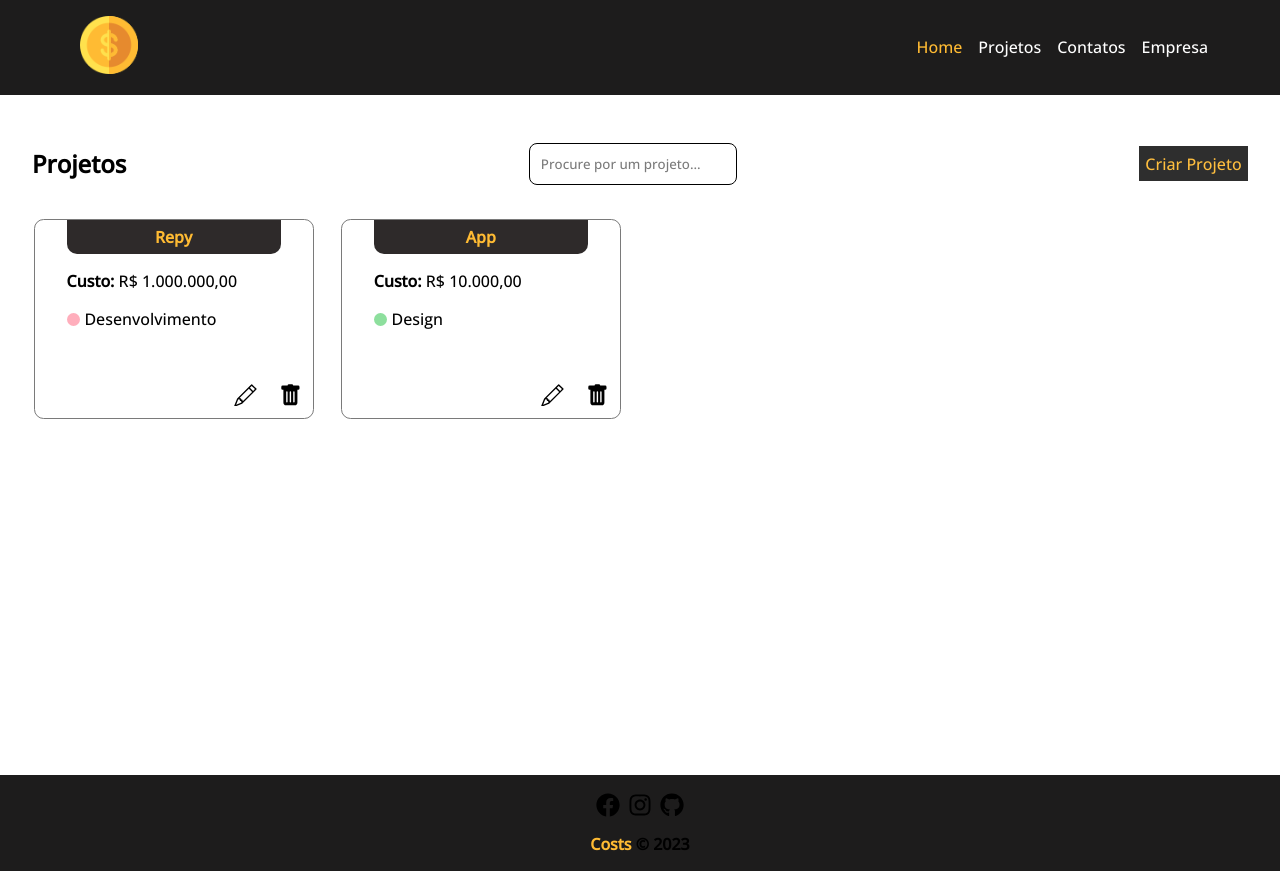
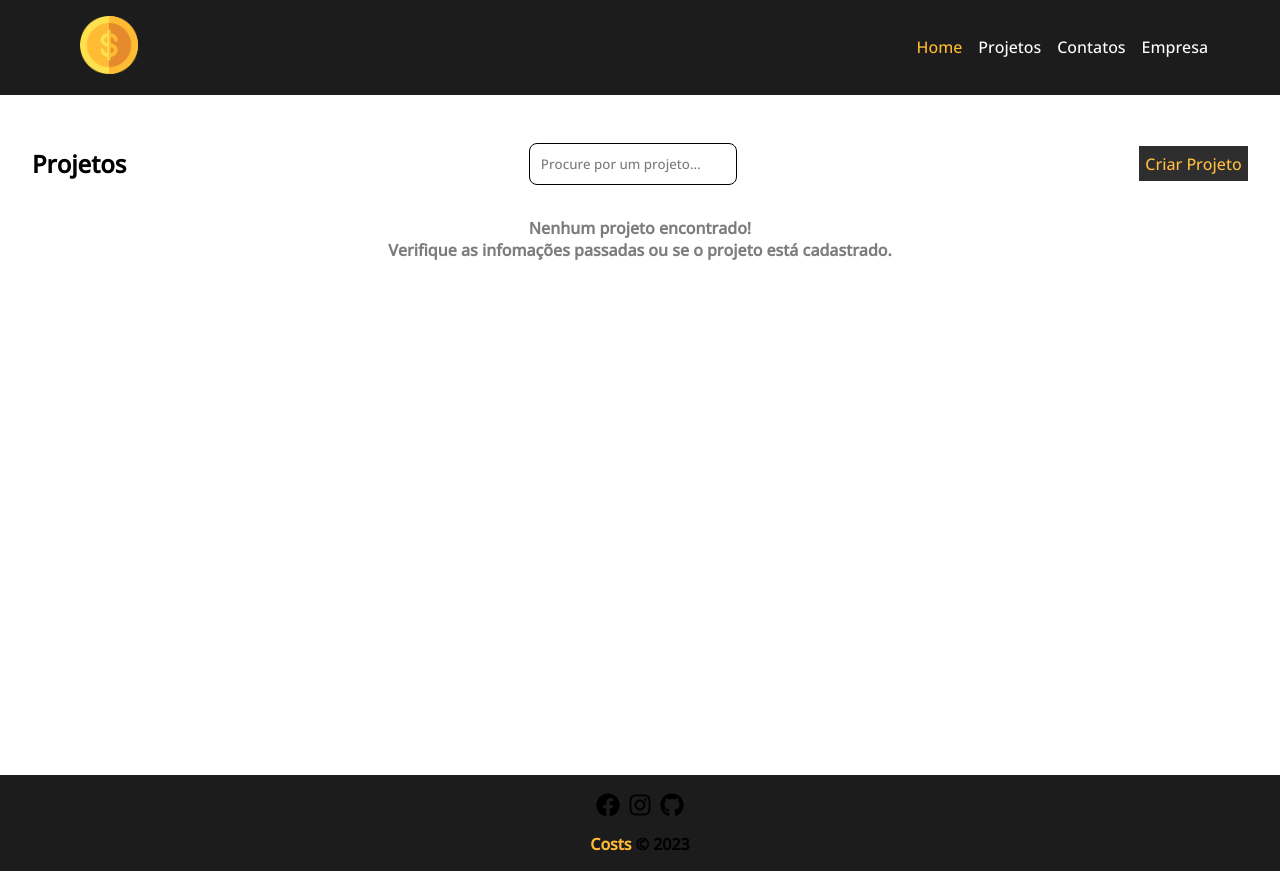
Before and after one commit to Brunowcst/AppFinancas, a React (Create React App) app in the folder app-financas/: page /projects in a window 1280 px wide. Built offline with nearby package versions, Linux system fonts and the light colour scheme; data requests are answered from the project's data file.

Commit message:
Componente de loader e tratamentos condicionais

```diff
--- a/app-financas/db.json
+++ b/app-financas/db.json
@@ -1,27 +1,6 @@
 {
   "projects": [
-    {
-      "name": "Repy",
-      "budget": "1000000",
-      "category": {
-        "id": "2",
-        "name": "Desenvolvimento"
-      },
-      "cost": 0,
-      "services": [],
-      "id": 1
-    },
-    {
-      "name": "App",
-      "budget": "10000",
-      "category": {
-        "id": "3",
-        "name": "Design"
-      },
-      "cost": 0,
-      "services": [],
-      "id": 2
-    }
+
   ],
   "categories": [
     {
--- /dev/null
+++ b/app-financas/src/components/layout/Loading.js
@@ -0,0 +1,12 @@
+import loading from '../../img/loading.svg';
+import './Loading.modules.css';
+
+function Loading() {
+    return (
+        <div className="loader_container">
+            <img className="loader" src={loading} alt="Loading"></img>
+        </div>
+    );
+}
+
+export default Loading;
--- /dev/null
+++ b/app-financas/src/components/layout/Loading.modules.css
@@ -0,0 +1,11 @@
+.loader_container {
+    height: 100%;
+    width: 100%;
+    display: flex;
+    justify-content: center;
+    align-items: center;
+}
+
+.loader {
+    width: 6rem;
+}
--- a/app-financas/src/components/pages/Projects.js
+++ b/app-financas/src/components/pages/Projects.js
@@ -6,9 +6,11 @@ import Message from "../layout/Message";
 import LinkButton from "../layout/LinkButton";
 import ProjectCard from "../project/ProjectCard";
 import Input from '../form/Input';
+import Loading from '../layout/Loading';
 
 function Projects() {
     const [projetos, setProjetos] = useState([]);
+    const [removeLoading, setRemoveLoading] = useState(false);
     const [search, setSearch] = useState("");
 
     const project = projetos.filter((p) =>
@@ -24,7 +26,10 @@ function Projects() {
         method:"GET",
         headers:{'Content-Type': 'application/json'}
         }).then((resp)=> resp.json())
-        .then((data) => setProjetos(data))
+        .then((data) => {
+            setProjetos(data)
+            setRemoveLoading(true)
+        })
         .catch(err => console.log(err));
     }, []);
 
@@ -50,8 +55,8 @@ function Projects() {
             {message && <Message type="success" msg={message}/>}
 
             <div id="bbr">
-                {project.length > 0 ? (
-                    <div className="bbr">
+                {project.length > 0 &&
+                    <div className="card_container">
                         {project.map((e) => (
                             <ProjectCard key={e.id}
                             name={e.name}
@@ -59,7 +64,13 @@ function Projects() {
                             category={e.category.name}/>
                     ))}
                     </div>
-                    ): (<p>Nenhum projeto encontrado!</p>)}
+                }
+                {!removeLoading && <Loading/>}
+                {removeLoading && project.length === 0 && (
+                    <div>
+                    <p className="msg_erro_project">Nenhum projeto encontrado!</p> <p className="msg_erro_project">Verifique as infomações passadas ou se o projeto está cadastrado. </p>
+                </div>
+                )}
             </div>
         </section>
     );
--- a/app-financas/src/components/pages/Projects.modules.css
+++ b/app-financas/src/components/pages/Projects.modules.css
@@ -10,14 +10,15 @@
     margin-bottom: 1rem;
 }
 
-.bbr {
+.card_container {
     flex-wrap: wrap;
     gap: 1.5rem;
     display: flex;
     flex-direction: row;
 }
 
-.card_project {
-    width: 20rem;
-    border: 1px solid black;
+.msg_erro_project {
+    text-align: center;
+    font-weight: bold;
+    color: rgb(126, 123, 123);
 }
--- a/app-financas/src/components/project/ProjectCard.js
+++ b/app-financas/src/components/project/ProjectCard.js
@@ -5,7 +5,7 @@ function ProjectCard({name, budget, id, category, handleRemove}) {
     return (
         <div className={styles.project_card}>
             <h4 className={styles.card_title}>{name}</h4>
-            <div className={styles.card_cost}> <span>Custo:</span> R$ {budget}</div>
+            <div className={styles.card_cost}> <span>Custo:</span> R${budget}</div>
             <div className={styles.card_category}><span className={`${styles.category_highlighter} ${styles[category.toLowerCase()]}`}></span> {category}</div>
             <div className={styles.container_icons}>
                 <BsPencil className={styles.icon}/>
--- a/app-financas/src/components/project/ProjectCard.module.css
+++ b/app-financas/src/components/project/ProjectCard.module.css
@@ -47,15 +47,17 @@
 
 .icon {
     cursor: pointer;
-    font-size: 2.8rem;
-    padding: 0.7rem;
+    font-size: 2.5rem;
+    padding: 0.6rem;
+    transition: 1s;
 }
 
 .icon:hover {
-    border-radius: 50%;
-    font-size: 2.8rem;
+    border-radius: 2rem;
+    font-size: 2.5rem;
     background-color: black;
     color: #ffbb33;
+    transition: 0.8s;
 }
 
 .category_highlighter {
```
